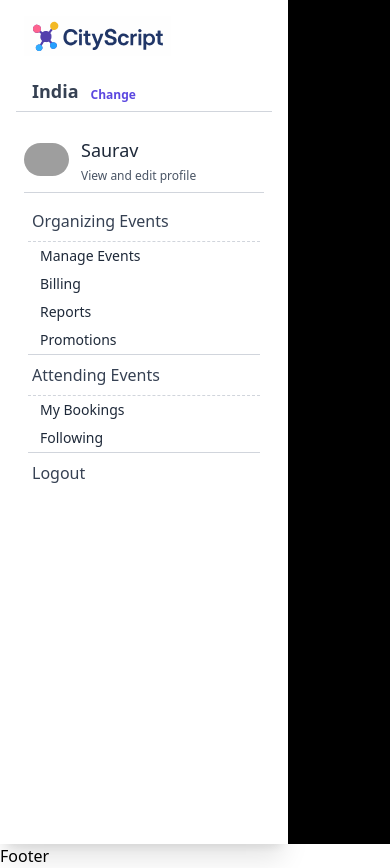
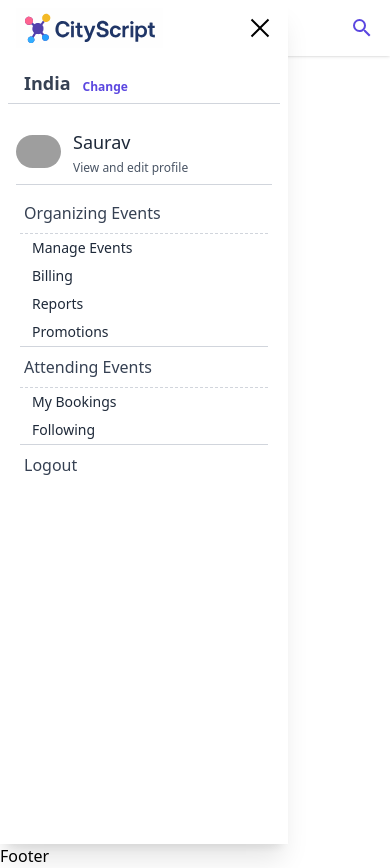
Before and after one commit to sauravbuilds/CityScript, a React (Vite) app: page / in a window 390 px wide. Both pictures are taken after a click on the button 28 px from the left and 28 px from the top of the page. Built offline with nearby package versions, Linux system fonts and the light colour scheme; grey boxes are pictures that could not be loaded.

Commit message:
Fixed the Nav mobile view

```diff
--- a/src/components/MobileMenu/MobileMenu.jsx
+++ b/src/components/MobileMenu/MobileMenu.jsx
@@ -2,6 +2,7 @@ import React, { useState } from "react";
 import logo from "/Logo.svg";
 import { LocationSheet } from "../Sheets/LocationSheet";
 import { AuthSheet } from "../Sheets/AuthSheet";
+import { RiCloseLargeLine } from "react-icons/ri";
 
 const MobileMenu = ({ onClose, authState, setAuthState }) => {
   const [showLocation, setShowLocation] = useState(false);
@@ -12,14 +13,21 @@ const MobileMenu = ({ onClose, authState, setAuthState }) => {
       {/* BACKDROP */}
       <div
         onClick={onClose}
-        className="fixed inset-0 bg-black bg-opacity-40 z-40"
+        className="fixed inset-0 bg-transparent bg-opacity-40 z-40"
       ></div>
 
       {/* SIDE MENU */}
-      <div className="fixed top-0 left-0 h-full w-72 bg-white shadow-xl z-50 p-4 overflow-y-auto animate-slideIn">
+      <div className="fixed top-0 left-0 h-full w-72 bg-white shadow-xl z-50 p-2 overflow-y-auto animate-slideIn">
         {/* LOGO */}
-        <div className="flex items-center mb-6">
+        <div className="flex items-center mb-6 justify-between">
           <img src={logo} alt="CityScript" className="h-10 px-2" />
+          <button
+            onClick={onClose}
+            className="p-2 hover:bg-gray-100 rounded-full transition-colors"
+            aria-label="Close menu"
+          >
+            <RiCloseLargeLine className="font-extrabold text-2xl" />
+          </button>
         </div>
 
         {/* LOCATION SECTION */}
@@ -32,7 +40,9 @@ const MobileMenu = ({ onClose, authState, setAuthState }) => {
             <span className="mr-1 font-bold text-lg leading-tight text-gray-700 capitalize">
               India
             </span>
-            <span className="ml-2 text-[#5b47e0] font-bold text-xs">Change</span>
+            <span className="ml-2 text-[#5b47e0] font-bold text-xs">
+              Change
+            </span>
           </div>
         </div>
 
```
